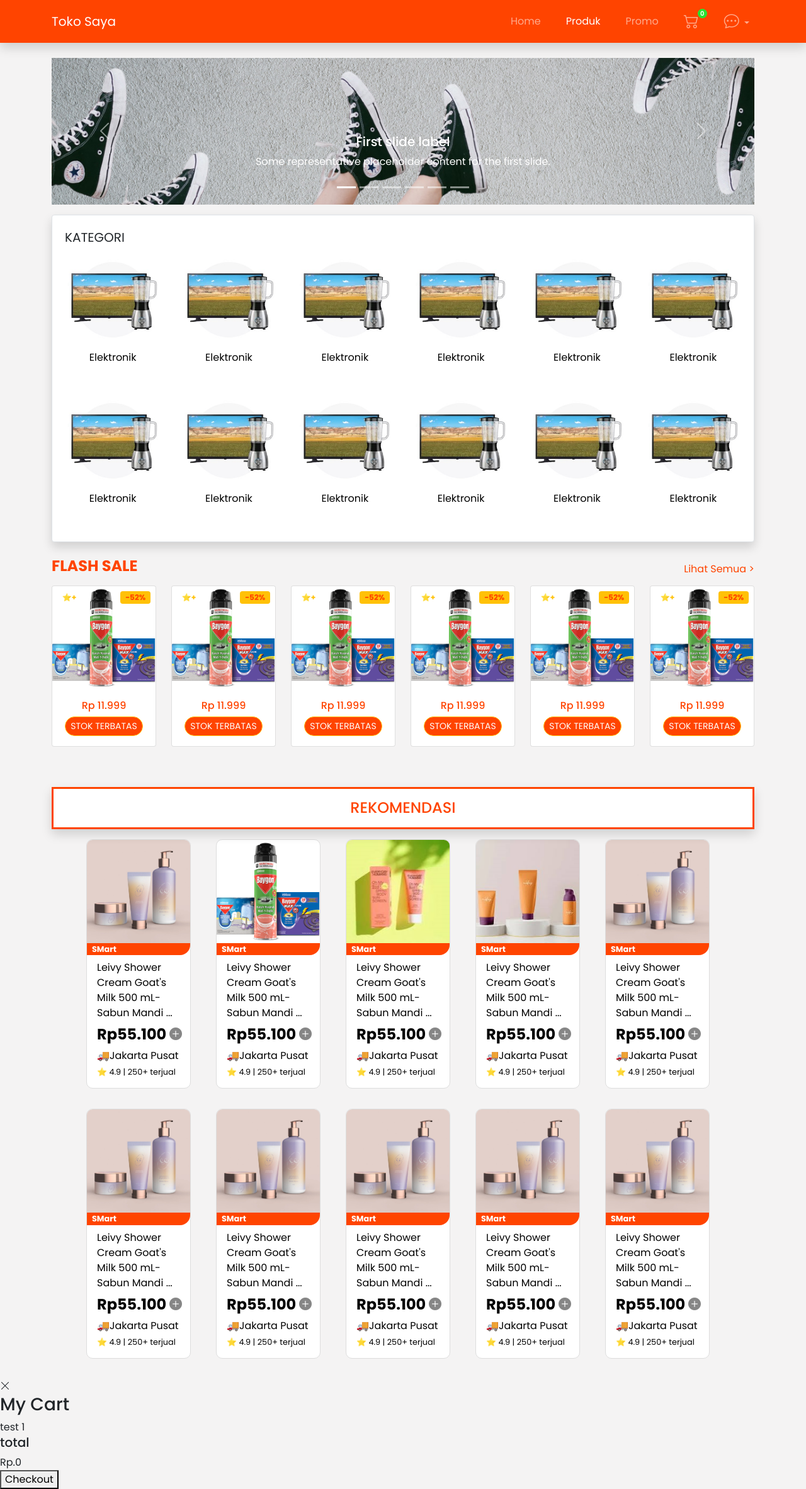
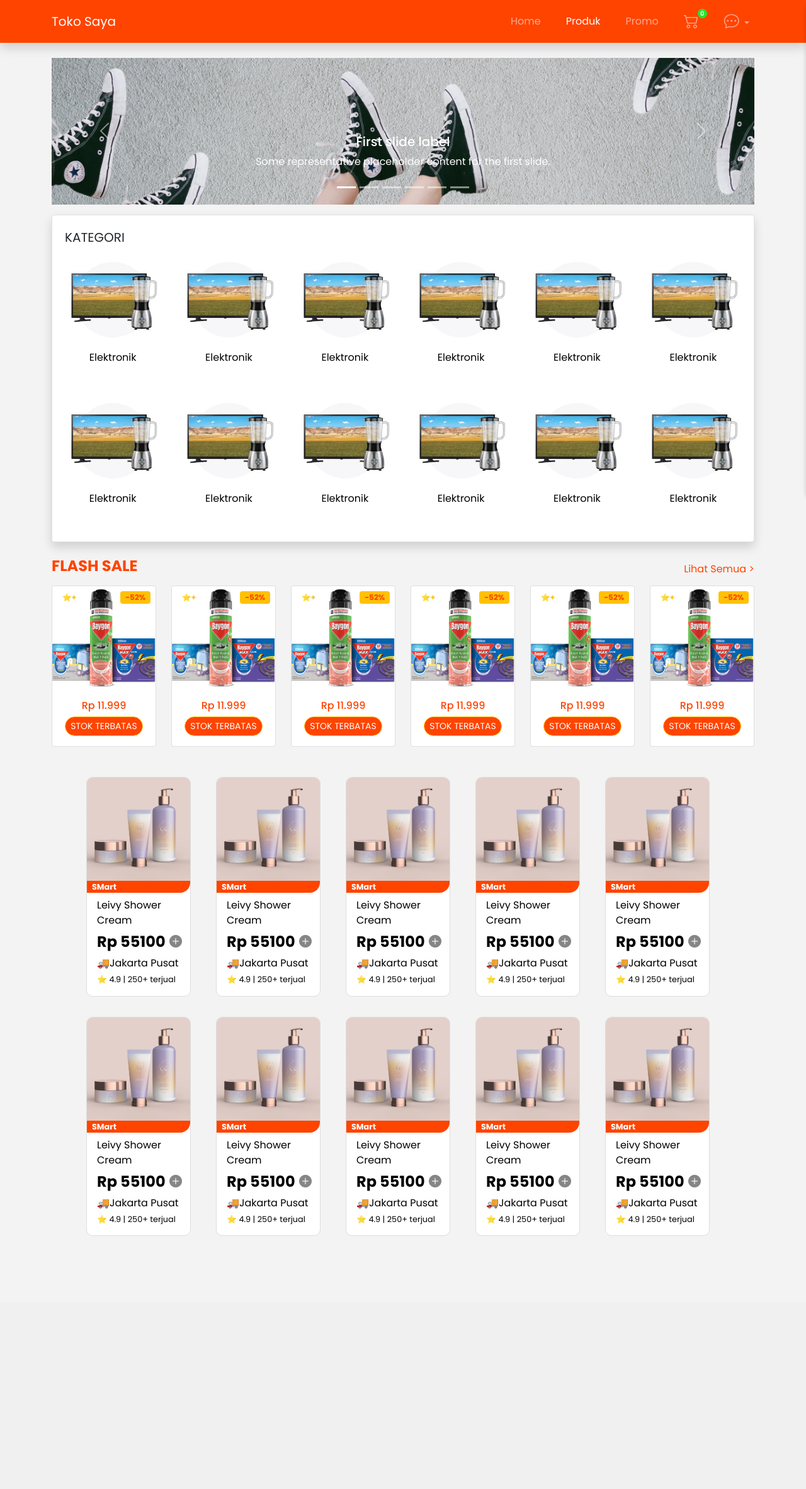
Before and after one commit to athalantis/SMart, a PHP site: page /website/produk.html in a window 1280 px wide. Shown: the whole page at 63% size. After the commit the page ends 1963 px from the top, so only its background shows below. Run offline with PHP 8.4, Linux system fonts and the light colour scheme.

Commit message:
update terbaru

```diff
--- a/website/produk.html
+++ b/website/produk.html
@@ -43,11 +43,12 @@
                   <a class="nav-link" href="promo.html">Promo</a>
                 </li>
                 <li class="nav-item me-4">
-                <div class="card-icon position-relative">
-                  <a class="nav-link" href="keranjang.html"><i class="bi bi-cart2 fs-4"></i></a>
-                  <span>0</span>
+                  <div class="cart-icon position-relative nav-link">
+                    <i class="bi bi-cart2 fs-4"></i>
+                  <span id="icon">0</span>
                 </div>
                 </li>
+
                 <li class="nav-item">
                 <li class="nav-item dropdown">
                   <a class="nav-link dropdown-toggle" href="#" id="navbarDropdown" role="button" data-bs-toggle="dropdown" aria-expanded="false">
@@ -423,6 +424,7 @@
                   </div>
                 </div>
 
+
               </div>
             </div>
             <!-- Tambah produk lainnya -->
@@ -445,160 +447,177 @@
         <div class="container-fluid">
           <div class="container">
             <div class="row justify-content-center">
-            <div class="col-md-12 sticky-top">
-              <h4 class="text-center mt-3 mb-3 bg-white main-color-f p-3 border border-3 border-color shadow ">REKOMENDASI</h4>
-            </div>
                 <div class="col-sm-5 col-md-2 me-3 mb-2">
                   <div class="card hovered-card mb-4">
                     <a href="../img/produk3.jpeg" data-lightbox="gatau" data-title="gatau">
                       <img src="../img/thumb/produk3.jpg" class="card-img-top" alt="...">
-                  <p class="card-title">SMart</p>
+                    </a>
+                    <p class="card-merk">SMart</p>
                     <div class="card-body">
-                      <p class="card-text">Leivy Shower Cream Goat's Milk 500 mL-Sabun Mandi ...</p>
-                      <span class="badge position-absolute buttom-0 end-0 ms-1 mt-1 color-add fs-5 "><i class="bi bi-plus-circle-fill"></i></span>
-                      <p class="card-price">Rp55.100  </p>
+                      <p class="card-title">Leivy Shower Cream</p>
+                      <span class="badge position-absolute bottom-1 end-0 ms-1 mt-1 color-add fs-5">
+                        <i class="bi bi-plus-circle-fill add-cart"></i>
+                      </span>
+                      <p class="card-price">Rp 55100</p>
                       <p class="card-location">🚚Jakarta Pusat</p>
                       <p class="card-rating">⭐ 4.9 | 250+ terjual</p>
                     </div>
-                  </a>
-                </div>
-              </div>
-              <div class="col-sm-5 col-md-2 me-3 mb-2">
-                <div class="card hovered-card mb-4">
-                  <a href="../img/produk2.png" data-lightbox="gatau" data-title="gatau">
-                  <img src="../img/thumb/produk2.png" class="card-img-top" alt="...">
-                  <p class="card-title">SMart</p>
-                    <div class="card-body">
-                      <p class="card-text">Leivy Shower Cream Goat's Milk 500 mL-Sabun Mandi ...</p>
-                      <span class="badge position-absolute buttom-0 end-0 ms-1 mt-1 color-add fs-5 "><i class="bi bi-plus-circle-fill"></i></span>
-                      <p class="card-price">Rp55.100  </p>
-                      <p class="card-location">🚚Jakarta Pusat</p>
-                       <p class="card-rating">⭐ 4.9 | 250+ terjual</p>
-                    </div>
-                  </a>
-                </div>
-              </div>
-              <div class="col-sm-5 col-md-2 me-3 mb-2">
-                <div class="card hovered-card mb-4">
-                  <a href="../img/produk5.jpg" data-lightbox="gatau" data-title="gatau">
-                  <img src="../img/thumb/produk5.jpg" class="card-img-top" alt="...">
-                  <p class="card-title">SMart</p>
-                    <div class="card-body">
-                      <p class="card-text">Leivy Shower Cream Goat's Milk 500 mL-Sabun Mandi ...</p>
-                      <span class="badge position-absolute buttom-0 end-0 ms-1 mt-1 color-add fs-5 "><i class="bi bi-plus-circle-fill"></i></span>
-                      <p class="card-price">Rp55.100  </p>
-                      <p class="card-location">🚚Jakarta Pusat</p>
-                       <p class="card-rating">⭐ 4.9 | 250+ terjual</p>
-                    </div>
-                  </a>
-                </div>
-              </div>
-              <div class="col-sm-5 col-md-2 me-3 mb-2">
-                <div class="card hovered-card mb-4">
-                  <a href="../img/produk6.jpg" data-lightbox="gatau" data-title="gatau">
-                  <img src="../img/thumb/produk6.jpg" class="card-img-top" alt="...">
-                  <p class="card-title">SMart</p>
-                    <div class="card-body">
-                      <p class="card-text">Leivy Shower Cream Goat's Milk 500 mL-Sabun Mandi ...</p>
-                      <span class="badge position-absolute buttom-0 end-0 ms-1 mt-1 color-add fs-5 "><i class="bi bi-plus-circle-fill"></i></span>
-                      <p class="card-price">Rp55.100  </p>
-                      <p class="card-location">🚚Jakarta Pusat</p>
-                       <p class="card-rating">⭐ 4.9 | 250+ terjual</p>
-                    </div>
-                  </a>
                   </div>
                 </div>
                 <div class="col-sm-5 col-md-2 me-3 mb-2">
                   <div class="card hovered-card mb-4">
                     <a href="../img/produk3.jpeg" data-lightbox="gatau" data-title="gatau">
                       <img src="../img/thumb/produk3.jpg" class="card-img-top" alt="...">
-                  <p class="card-title">SMart</p>
+                    </a>
+                    <p class="card-merk">SMart</p>
                     <div class="card-body">
-                      <p class="card-text">Leivy Shower Cream Goat's Milk 500 mL-Sabun Mandi ...</p>
-                      <span class="badge position-absolute buttom-0 end-0 ms-1 mt-1 color-add fs-5 "><i class="bi bi-plus-circle-fill"></i></span>
-                      <p class="card-price">Rp55.100  </p>
+                      <p class="card-title">Leivy Shower Cream</p>
+                      <span class="badge position-absolute bottom-1 end-0 ms-1 mt-1 color-add fs-5">
+                        <i class="bi bi-plus-circle-fill add-cart"></i>
+                      </span>
+                      <p class="card-price">Rp 55100</p>
                       <p class="card-location">🚚Jakarta Pusat</p>
                       <p class="card-rating">⭐ 4.9 | 250+ terjual</p>
                     </div>
-                  </a>
                   </div>
                 </div>
                 <div class="col-sm-5 col-md-2 me-3 mb-2">
                   <div class="card hovered-card mb-4">
                     <a href="../img/produk3.jpeg" data-lightbox="gatau" data-title="gatau">
                       <img src="../img/thumb/produk3.jpg" class="card-img-top" alt="...">
-                  <p class="card-title">SMart</p>
+                    </a>
+                    <p class="card-merk">SMart</p>
                     <div class="card-body">
-                      <p class="card-text">Leivy Shower Cream Goat's Milk 500 mL-Sabun Mandi ...</p>
-                      <span class="badge position-absolute buttom-0 end-0 ms-1 mt-1 color-add fs-5 "><i class="bi bi-plus-circle-fill"></i></span>
-                      <p class="card-price">Rp55.100  </p>
+                      <p class="card-title">Leivy Shower Cream</p>
+                      <span class="badge position-absolute bottom-1 end-0 ms-1 mt-1 color-add fs-5">
+                        <i class="bi bi-plus-circle-fill add-cart"></i>
+                      </span>
+                      <p class="card-price">Rp 55100</p>
                       <p class="card-location">🚚Jakarta Pusat</p>
                       <p class="card-rating">⭐ 4.9 | 250+ terjual</p>
                     </div>
-                  </a>
                   </div>
                 </div>
                 <div class="col-sm-5 col-md-2 me-3 mb-2">
                   <div class="card hovered-card mb-4">
                     <a href="../img/produk3.jpeg" data-lightbox="gatau" data-title="gatau">
                       <img src="../img/thumb/produk3.jpg" class="card-img-top" alt="...">
-                  <p class="card-title">SMart</p>
+                    </a>
+                    <p class="card-merk">SMart</p>
                     <div class="card-body">
-                      <p class="card-text">Leivy Shower Cream Goat's Milk 500 mL-Sabun Mandi ...</p>
-                      <span class="badge position-absolute buttom-0 end-0 ms-1 mt-1 color-add fs-5 "><i class="bi bi-plus-circle-fill"></i></span>
-                      <p class="card-price">Rp55.100  </p>
+                      <p class="card-title">Leivy Shower Cream</p>
+                      <span class="badge position-absolute bottom-1 end-0 ms-1 mt-1 color-add fs-5">
+                        <i class="bi bi-plus-circle-fill add-cart"></i>
+                      </span>
+                      <p class="card-price">Rp 55100</p>
                       <p class="card-location">🚚Jakarta Pusat</p>
                       <p class="card-rating">⭐ 4.9 | 250+ terjual</p>
                     </div>
-                  </a>
                   </div>
                 </div>
                 <div class="col-sm-5 col-md-2 me-3 mb-2">
                   <div class="card hovered-card mb-4">
                     <a href="../img/produk3.jpeg" data-lightbox="gatau" data-title="gatau">
                       <img src="../img/thumb/produk3.jpg" class="card-img-top" alt="...">
-                  <p class="card-title">SMart</p>
+                    </a>
+                    <p class="card-merk">SMart</p>
                     <div class="card-body">
-                      <p class="card-text">Leivy Shower Cream Goat's Milk 500 mL-Sabun Mandi ...</p>
-                      <span class="badge position-absolute buttom-0 end-0 ms-1 mt-1 color-add fs-5 "><i class="bi bi-plus-circle-fill"></i></span>
-                      <p class="card-price">Rp55.100  </p>
+                      <p class="card-title">Leivy Shower Cream</p>
+                      <span class="badge position-absolute bottom-1 end-0 ms-1 mt-1 color-add fs-5">
+                        <i class="bi bi-plus-circle-fill add-cart"></i>
+                      </span>
+                      <p class="card-price">Rp 55100</p>
                       <p class="card-location">🚚Jakarta Pusat</p>
                       <p class="card-rating">⭐ 4.9 | 250+ terjual</p>
                     </div>
-                  </a>
                   </div>
                 </div>
                 <div class="col-sm-5 col-md-2 me-3 mb-2">
                   <div class="card hovered-card mb-4">
                     <a href="../img/produk3.jpeg" data-lightbox="gatau" data-title="gatau">
                       <img src="../img/thumb/produk3.jpg" class="card-img-top" alt="...">
-                  <p class="card-title">SMart</p>
+                    </a>
+                    <p class="card-merk">SMart</p>
                     <div class="card-body">
-                      <p class="card-text">Leivy Shower Cream Goat's Milk 500 mL-Sabun Mandi ...</p>
-                      <span class="badge position-absolute buttom-0 end-0 ms-1 mt-1 color-add fs-5 "><i class="bi bi-plus-circle-fill"></i></span>
-                      <p class="card-price">Rp55.100  </p>
+                      <p class="card-title">Leivy Shower Cream</p>
+                      <span class="badge position-absolute bottom-1 end-0 ms-1 mt-1 color-add fs-5">
+                        <i class="bi bi-plus-circle-fill add-cart"></i>
+                      </span>
+                      <p class="card-price">Rp 55100</p>
                       <p class="card-location">🚚Jakarta Pusat</p>
                       <p class="card-rating">⭐ 4.9 | 250+ terjual</p>
                     </div>
-                  </a>
                   </div>
                 </div>
                 <div class="col-sm-5 col-md-2 me-3 mb-2">
                   <div class="card hovered-card mb-4">
                     <a href="../img/produk3.jpeg" data-lightbox="gatau" data-title="gatau">
                       <img src="../img/thumb/produk3.jpg" class="card-img-top" alt="...">
-                  <p class="card-title">SMart</p>
+                    </a>
+                    <p class="card-merk">SMart</p>
                     <div class="card-body">
-                      <p class="card-text">Leivy Shower Cream Goat's Milk 500 mL-Sabun Mandi ...</p>
-                      <span class="badge position-absolute buttom-0 end-0 ms-1 mt-1 color-add fs-5 "><i class="bi bi-plus-circle-fill"></i></span>
-                      <p class="card-price">Rp55.100  </p>
+                      <p class="card-title">Leivy Shower Cream</p>
+                      <span class="badge position-absolute bottom-1 end-0 ms-1 mt-1 color-add fs-5">
+                        <i class="bi bi-plus-circle-fill add-cart"></i>
+                      </span>
+                      <p class="card-price">Rp 55100</p>
                       <p class="card-location">🚚Jakarta Pusat</p>
                       <p class="card-rating">⭐ 4.9 | 250+ terjual</p>
                     </div>
-                  </a>
                   </div>
                 </div>
 
+                <div class="col-sm-5 col-md-2 me-3 mb-2">
+                  <div class="card hovered-card mb-4">
+                    <a href="../img/produk3.jpeg" data-lightbox="gatau" data-title="gatau">
+                      <img src="../img/thumb/produk3.jpg" class="card-img-top" alt="...">
+                    </a>
+                    <p class="card-merk">SMart</p>
+                    <div class="card-body">
+                      <p class="card-title">Leivy Shower Cream</p>
+                      <span class="badge position-absolute bottom-1 end-0 ms-1 mt-1 color-add fs-5">
+                        <i class="bi bi-plus-circle-fill add-cart"></i>
+                      </span>
+                      <p class="card-price">Rp 55100</p>
+                      <p class="card-location">🚚Jakarta Pusat</p>
+                      <p class="card-rating">⭐ 4.9 | 250+ terjual</p>
+                    </div>
+                  </div>
+                </div>
+                <div class="col-sm-5 col-md-2 me-3 mb-2">
+                  <div class="card hovered-card mb-4">
+                    <a href="../img/produk3.jpeg" data-lightbox="gatau" data-title="gatau">
+                      <img src="../img/thumb/produk3.jpg" class="card-img-top" alt="...">
+                    </a>
+                    <p class="card-merk">SMart</p>
+                    <div class="card-body">
+                      <p class="card-title">Leivy Shower Cream</p>
+                      <span class="badge position-absolute bottom-1 end-0 ms-1 mt-1 color-add fs-5">
+                        <i class="bi bi-plus-circle-fill add-cart"></i>
+                      </span>
+                      <p class="card-price">Rp 55100</p>
+                      <p class="card-location">🚚Jakarta Pusat</p>
+                      <p class="card-rating">⭐ 4.9 | 250+ terjual</p>
+                    </div>
+                  </div>
+                </div>
+                <div class="col-sm-5 col-md-2 me-3 mb-2">
+                  <div class="card hovered-card mb-4">
+                    <a href="../img/produk3.jpeg" data-lightbox="gatau" data-title="gatau">
+                      <img src="../img/thumb/produk3.jpg" class="card-img-top" alt="...">
+                    </a>
+                    <p class="card-merk">SMart</p>
+                    <div class="card-body">
+                      <p class="card-title">Leivy Shower Cream</p>
+                      <span class="badge position-absolute bottom-1 end-0 ms-1 mt-1 color-add fs-5">
+                        <i class="bi bi-plus-circle-fill add-cart"></i>
+                      </span>
+                      <p class="card-price">Rp 55100</p>
+                      <p class="card-location">🚚Jakarta Pusat</p>
+                      <p class="card-rating">⭐ 4.9 | 250+ terjual</p>
+                    </div>
+                  </div>
+                </div>
             </div>
           </div>
         </div>
@@ -609,49 +628,32 @@
       <div class="sidebar">
         <div class="sidebar-close">
             <i class="bi bi-x-lg"></i>
+        </div>
           <div class="cart-menu">
             <h3>My Cart</h3>
-          <div class="cart-item">test 1</div>
+            <!-- harga barang -->
+            <div class="cart-items"></div>
+            <!-- akhir harga barang -->
           </div>
           <div class="sidebar-footer">
             <div class="total-barang">
               <h5>total</h5>
-            <div class="cart-total">Rp.0</div>
+              <div class="cart-total ">Rp.0</div>
             </div>
             <button class="checkout-btn">Checkout</button>
           </div>
-      </div>
+
       </div>
       <!-- card sidebar akhir -->
-
-     <!-- <div class="carousel">
-         <div class="container">
-             <div class="row">
-                 <div class="col-9">
-                     <h2 class="mt-2">Promo Spesial</h2>
-                 </div>
-                 <div class="col-3 d-flex justify-content-end align-items-center">
-                     <a class="btn btn-outline-warning" href="#" role="button">Lihat Lainnya</a>
-                 </div>
-             </div>
-         </div>
-
-         <div class="container">
-             <div class="row">
-                 <div class="col-9">
-                     <h2 class="mt-2">Promo Spesial</h2>
-                 </div>
-                 <div class="col-3 d-flex justify-content-end align-items-center">
-                     <a class="btn btn-outline-warning" href="#" role="button">Lihat Lainnya</a>
-                 </div>
-             </div>
-         </div>
-     </div> -->
-     <!-- carousel akihir -->
 
       <!-- Option 1: Bootstrap Bundle with Popper -->
       <script src="https://cdn.jsdelivr.net/npm/bootstrap@5.0.2/dist/js/bootstrap.bundle.min.js" integrity="sha384-MrcW6ZMFYlzcLA8Nl+NtUVF0sA7MsXsP1UyJoMp4YLEuNSfAP+JcXn/tWtIaxVXM" crossorigin="anonymous"></script>
 
-       <!-- JS tambahan-->
+      <!-- JS Tambahan -->
+      <script src="website.js"></script>
+
+        <!-- JS lightbox-->
       <script src="../dist/js/lightbox-plus-jquery.min.js"></script>
     </body>
+
+  </html>
--- a/website/website.css
+++ b/website/website.css
@@ -82,12 +82,12 @@ transform: scale(1.2);
 color: #ff4400;
 }
 
-.card-text, .card-price, .card-location, .card-rating {
+.card-title, .card-price, .card-location, .card-rating {
   margin: 0.25rem 0 0 0;
   color: black;
 }
 
-.card-title{
+.card-merk{
   margin-bottom: 0rem;
   font-size: 0.8rem;
   font-weight: bold;
@@ -97,7 +97,7 @@ color: #ff4400;
   border-radius: 0 0 1rem 0;
 }
 
-.card-text {
+.card-title {
   font-size: 1rem;
   margin-top:-0.5rem;
 }
@@ -171,7 +171,7 @@ transition: 0.3s ease;
 color: #ff4400;
 }
 
-.card-icon span{
+#icon{
 background-color: rgba(0, 255, 60, 0.838);
 color: white;
 border-radius: 50%;
@@ -186,3 +186,87 @@ position: absolute;
 right: -5px;
 top: 6px;
 }
+
+/* style card sidebar awal */
+.sidebar{
+  width: 400px;
+  height: 100%;
+  position: fixed;
+  top: 0;
+  right: -400px;
+  background-color: #fff;
+  box-shadow: -2px 0 5px rgba(0, 0, 0, 0.1);
+  transition: right 0.3s ease-in-out;
+  z-index: 1050;
+  padding: 20px;
+  border-top-left-radius: 20px;
+  border-bottom-left-radius: 20px;
+}
+
+.sidebar.open{
+right: 0;
+}
+
+.sidebar-close{
+  position: absolute;
+  right: 10px;
+  top: 10px;
+  cursor: pointer;
+}
+
+.cart-item{
+  display: flex;
+  flex-direction: column;
+  margin-bottom: 10px;
+  gap: 10px;
+  margin-top: 1rem;
+}
+
+.individual-cart-item{
+  display: flex;
+  justify-content: space-between;
+  padding: 10px 5px;
+  border-radius: 5px;
+  color:  rgb(126, 122, 122);
+  border: 1px solid rgb(172, 170, 170);
+}
+
+.cart-total{
+  color: black;
+}
+
+.sidebar-footer{
+  position: absolute;
+  bottom: 10px;
+  width: 88%;
+}
+.total-barang{
+  display: flex;
+  align-items: center;
+  justify-content: space-between;
+  padding: 15px 10px;
+  border-radius: 5px;
+  border: 2px solid rgb(172, 170, 170);
+}
+
+.checkout-btn{
+  width: 100%;
+  margin-top: 2rem;
+  background-color: #ff4400;
+  color: white;
+  border: none;
+  border-radius: 5px;
+  cursor: pointer;
+  padding: 10px ;
+}
+
+.remove-btn{
+ color: #fff;
+  border: none;
+  border-radius: 5px;
+  background-color: #ff4400;
+  padding: 2px 7px;
+  cursor: pointer;
+  margin-left: 5px;
+}
+/* style card sidebar akhir */
```
Also changed, not shown: website/website.js (+54 -12 lines). Lines whose indentation alone changed are shown as unchanged.
